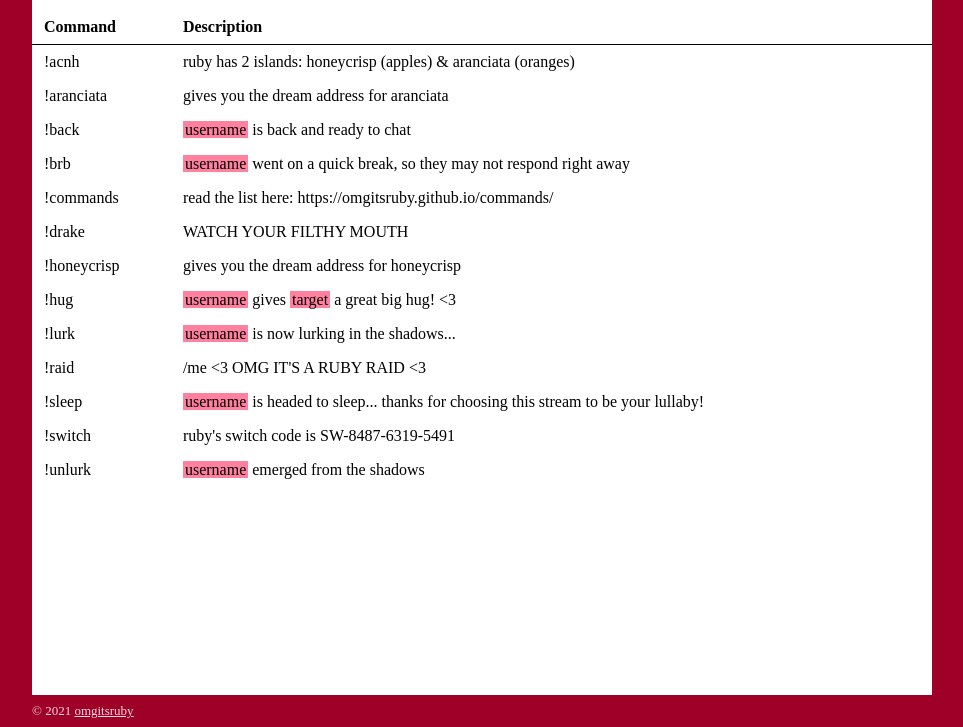
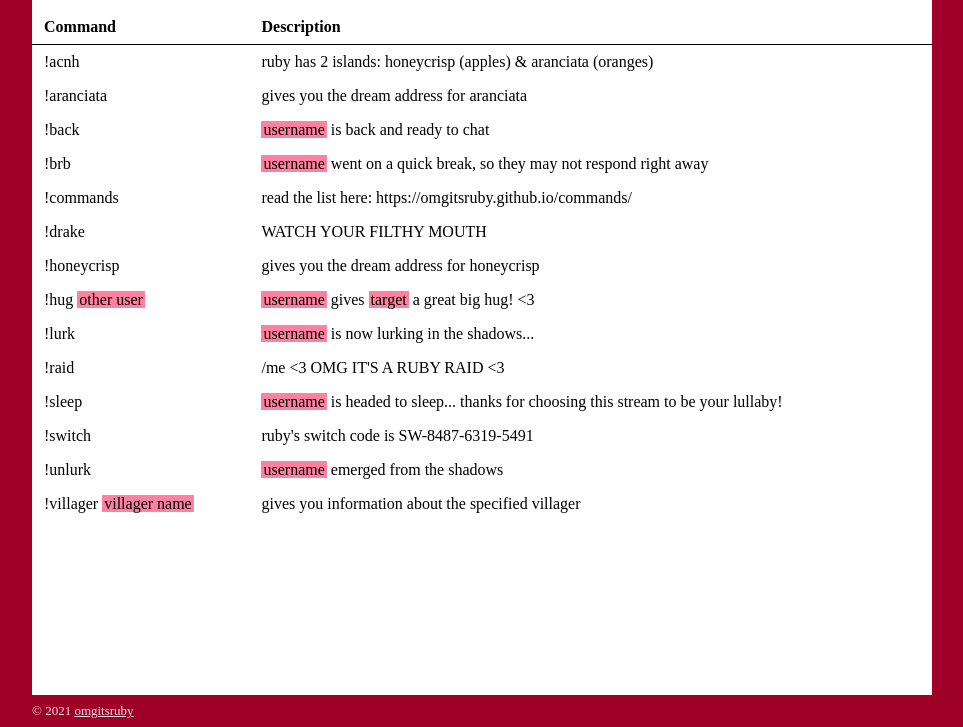
Before and after one commit to omgitsruby/omgitsruby.github.io, a website: page commands/index.html in a window 1280 px wide. Shown: the part 73-800 px from the top of the page, without its empty margins (158-1121 px from the left). Drawn offline with Linux system fonts and the light colour scheme; a web font is replaced by a local one.

Commit message:
Add command, more styling tweaks

```diff
--- a/commands/index.html
+++ b/commands/index.html
@@ -141,7 +141,7 @@
         description: `{username} is now lurking in the shadows...`,
       },
       {
-        command: `!hug`,
+        command: `!hug other user`,
         description: `{username} gives {target} a great big hug! <3`,
       },
       {
@@ -176,14 +176,18 @@
         command: `!acnh`,
         description: `ruby has 2 islands: honeycrisp (apples) & aranciata (oranges)`,
       },
+      {
+        command: `!villager villager name`,
+        description: `gives you information about the specified villager`,
+      },
     ]
 
     commands.sort(sortCommands).forEach(({ command, description }) => {
       const row = document.createElement(`tr`)
       const commandTd = document.createElement(`td`)
-      commandTd.textContent = command
+      commandTd.innerHTML = command.replace(/^(!.+?)(\s.+)$/, `$1 <mark>$2</mark>`)
       const descriptionTd = document.createElement(`td`)
-      descriptionTd.innerHTML = description.replace(/\{(.+?)\}/g, '<mark>$1</mark>')
+      descriptionTd.innerHTML = description.replace(/\{(.+?)\}/g, `<mark>$1</mark>`)
       row.append(commandTd, descriptionTd)
       tbody.appendChild(row)
     })
```
